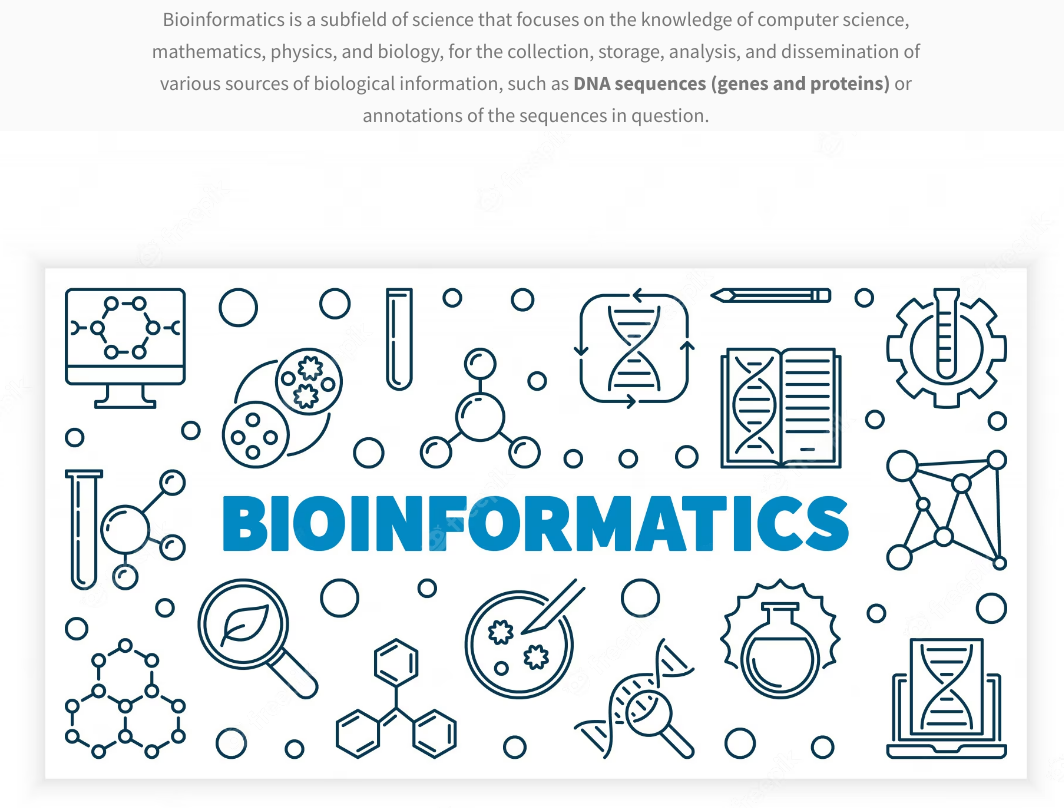
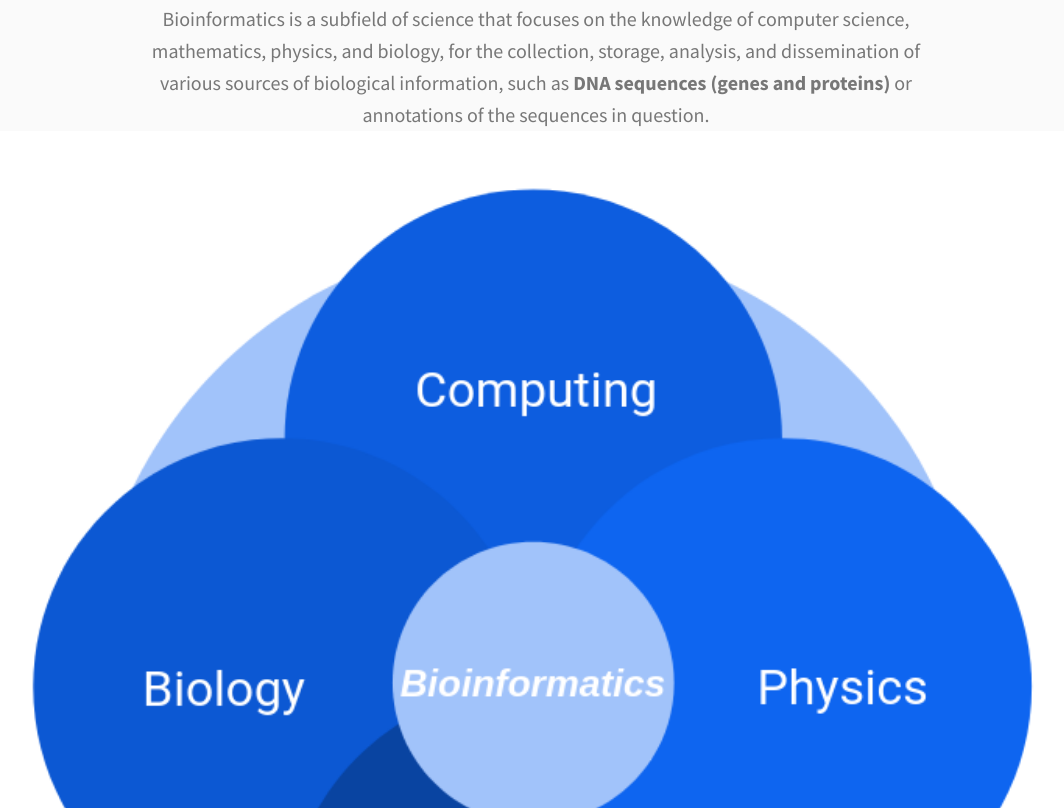
Before and after one commit to johanpina/BioinfoTeamWebPage, a plain HTML site: page index.html in a window 1280 px wide. Shown: the part 1012-1820 px from the top of the page, without its empty margins (104-1168 px from the left). Drawn offline with Linux system fonts and the light colour scheme.

Commit message:
Update image about bioinfo
Change the bioinfo description image.

```diff
--- a/index.html
+++ b/index.html
@@ -128,7 +128,7 @@
           </span>
           <div class="project-details__showcase-img-cont">
             <img
-              src="./assets/projects/bioinformaticamos.avif"
+              src="./assets/projects/bioinfo2.png"
               alt="Project Image"
               class="project-details__showcase-img"
             />
```
